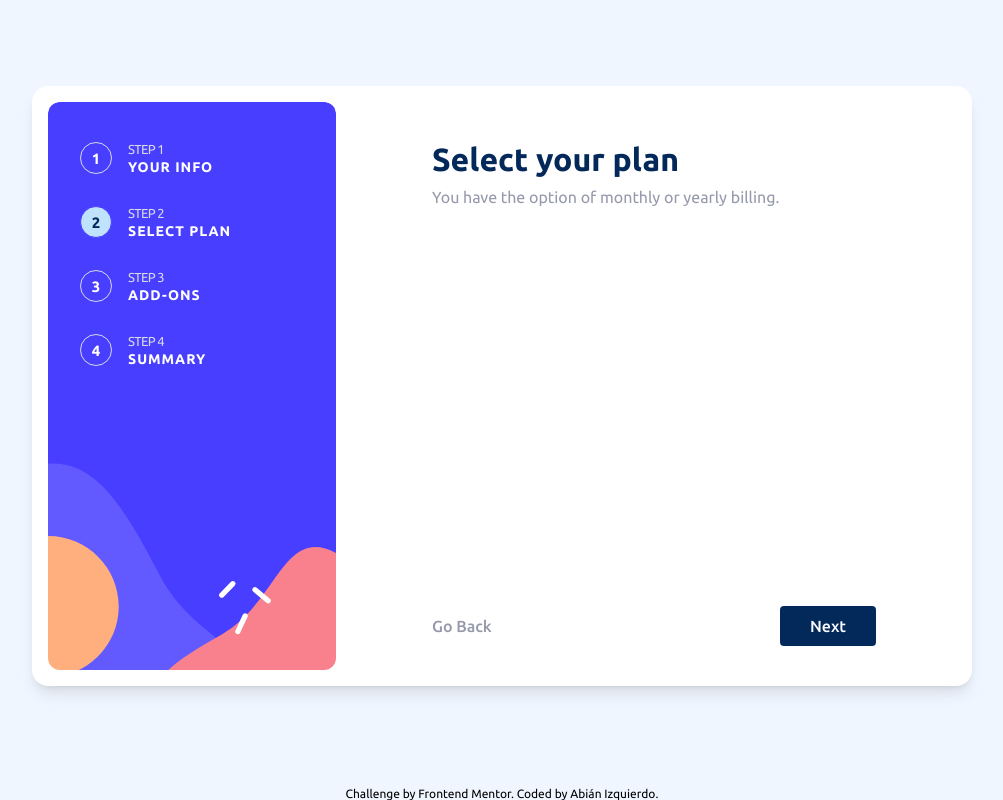
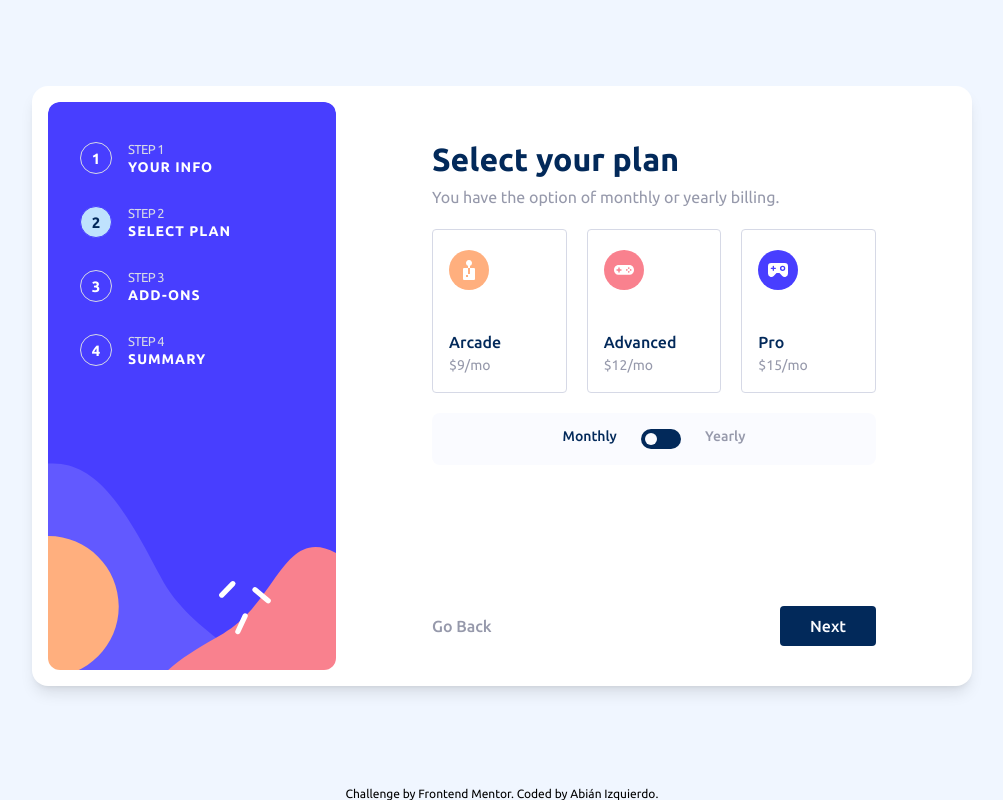
Before and after one commit to abizmo/multi-step-form, a React (Vite) app: page /select-plan in a window 1280 px wide. Shown: the whole page, without its empty margins (138-1141 px from the left). Built offline with nearby package versions, Linux system fonts and the light colour scheme.

Commit message:
feat(SelectPlanPage): Add components

```diff
--- /dev/null
+++ b/src/assets/plans.ts
@@ -0,0 +1,58 @@
+import { Billing } from '../components/Plan';
+
+type Price = {
+  [key in Billing]: number;
+};
+
+type Discount = {
+  [key in Billing]?: string;
+};
+
+type PlanType = {
+  id: string;
+  title: string;
+  price: Price;
+  srcIcon: string;
+  discount: Discount;
+};
+
+const PLANS: PlanType[] = [
+  {
+    id: 'arcade',
+    title: 'Arcade',
+    price: {
+      monthly: 9,
+      yearly: 90,
+    },
+    srcIcon: '/images/icon-arcade.svg',
+    discount: {
+      yearly: '2 months free',
+    },
+  },
+  {
+    id: 'advanced',
+    title: 'Advanced',
+    price: {
+      monthly: 12,
+      yearly: 120,
+    },
+    srcIcon: '/images/icon-advanced.svg',
+    discount: {
+      yearly: '2 months free',
+    },
+  },
+  {
+    id: 'pro',
+    title: 'Pro',
+    price: {
+      monthly: 15,
+      yearly: 150,
+    },
+    srcIcon: '/images/icon-pro.svg',
+    discount: {
+      yearly: '2 months free',
+    },
+  },
+];
+
+export default PLANS;
--- a/src/pages/SelectPlan.tsx
+++ b/src/pages/SelectPlan.tsx
@@ -1,18 +1,55 @@
-import React from 'react';
+import React, { useState } from 'react';
 
 import Paragraph from '../components/Paragraph';
+import Plan, { type Billing } from '../components/Plan';
 import Title from '../components/Title';
+import Switch from '../components/Switch';
 import Footer from '../layout/Footer';
+import PLANS from '../assets/plans';
 
 function SelectPlan() {
+  const [billing, setBilling] = useState<Billing>('monthly');
+  const [plan, setPlan] = useState('');
+
+  const handleSwitch = () =>
+    setBilling((prev) => (prev === 'monthly' ? 'yearly' : 'monthly'));
+
   return (
-    <>
+    <div className='grid gap-5'>
       <div>
-        <Title>Select your plan</Title>
-        <Paragraph>You have the option of monthly or yearly billing.</Paragraph>
+        <div>
+          <Title>Select your plan</Title>
+          <Paragraph>
+            You have the option of monthly or yearly billing.
+          </Paragraph>
+        </div>
+        <Footer next='/add-ons' back />
       </div>
-      <Footer next='/add-ons' back />
-    </>
+      <ul className='flex flex-col gap-3 lg:flex-row lg:gap-5'>
+        {PLANS.map(({ id, title, price, srcIcon, discount }) => (
+          <li className='flex-1' key={id}>
+            <Plan
+              title={title}
+              price={price[billing]}
+              billing={billing}
+              srcIcon={srcIcon}
+              discount={discount[billing]}
+              name='plan'
+              value={id}
+              checked={plan === id}
+              onChange={() => setPlan(id)}
+            />
+          </li>
+        ))}
+      </ul>
+      <Switch
+        labelOff='Monthly'
+        labelOn='Yearly'
+        switchId='billing'
+        isOn={billing === 'yearly'}
+        onChange={handleSwitch}
+      />
+    </div>
   );
 }
 
```
